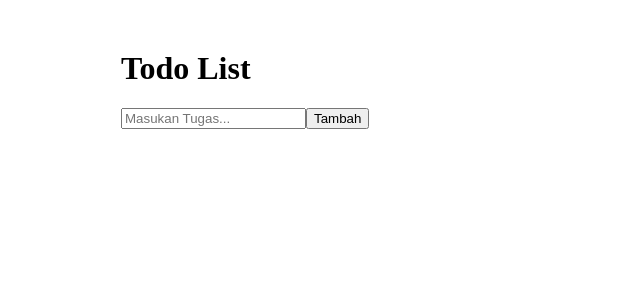
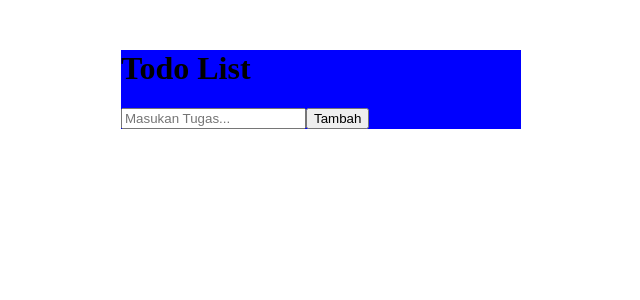
Before and after one commit to Devjack404/SImple-Todo-List-, a Nuxt app: page / in a window 1280 px wide. Shown: the top 300 px of the page, without its empty margins (319-959 px from the left). Built offline with nearby package versions, Linux system fonts and the light colour scheme.

Commit message:
menambah fitur delete task bersarkan id

```diff
--- a/app/app.vue
+++ b/app/app.vue
@@ -13,6 +13,10 @@
       done: false
     })
     newTodo.value = ''
+  }
+
+  function deleteTodo(id){ //function hapus todo berdasar id
+    todos.value = todos.value.filter(todo => todo.id !== id)
   }
 </script>
 
@@ -34,6 +38,7 @@
         <span :class="{done: todo.done}">
          {{ todo.text }}
         </span>
+        <button @click="deleteTodo(todo.id)">Delete</button>
       </li>
     </ul>
   </div>
@@ -41,6 +46,7 @@
 
 <style scoped>
   .container{
+    background-color : blue;
     max-width : 400px;
     margin : 50px auto;
   }
```
Also changed, not shown: 1 other file (tests, documents, lock files or other folders).
